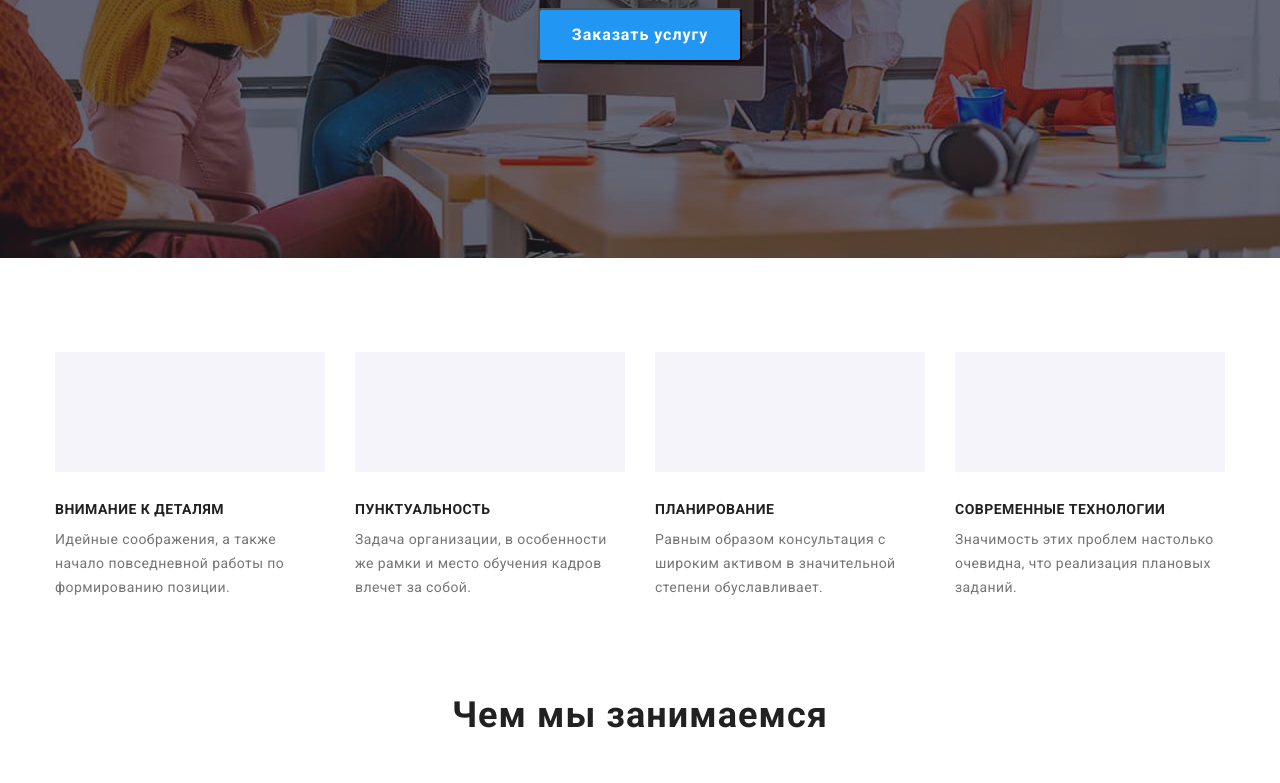
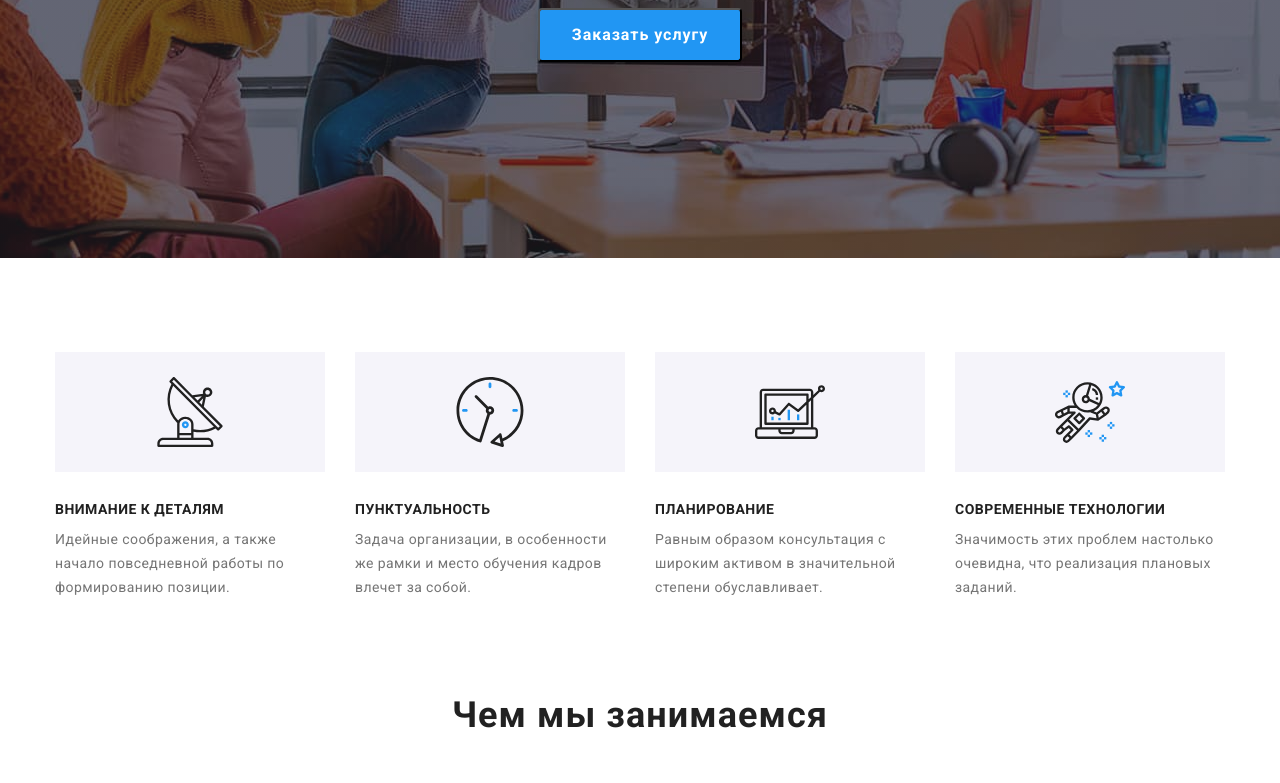
Before and after one commit to YuriyMikh/goit-markup-hw-04, a plain HTML site: page index.html in a window 1280 px wide. Shown: the part 423-1206 px from the top of the page. Drawn offline with nearby package versions, Linux system fonts and the light colour scheme.

Commit message:
исправлены пути к картинкам

```diff
--- a/css/styles.css
+++ b/css/styles.css
@@ -307,18 +307,18 @@ body {
 }
 
 .icon-antenna::before {
-  background-image: url(./images/antenna-1.svg);
+  background-image: url(../images/antenna-1.svg);
 }
 
 .icon-clock::before {
-  background-image: url(./images/clock.svg);
+  background-image: url(../images/clock.svg);
 }
 
 .icon-diagram::before {
-  background-image: url(./images/diagram.svg);
+  background-image: url(../images/diagram.svg);
 }
 .icon-astronaut::before {
-  background-image: url(./images/astronaut.svg);
+  background-image: url(../images/astronaut.svg);
 }
 
 .features-section-item {
```
